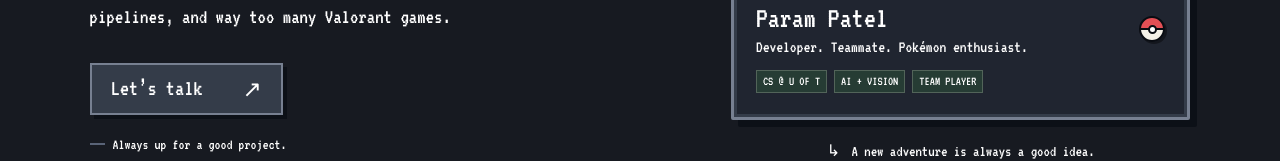
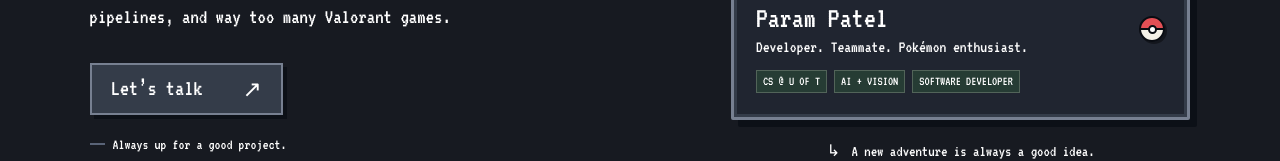
Before and after one commit to ParamPate/Personal-Website, a React (Vite) app: page / in a window 1280 px wide. Shown: the part 554-715 px from the top of the page. Built offline with nearby package versions, Linux system fonts and the light colour scheme.

Commit message:
Update Card Tag

```diff
--- a/src/App.jsx
+++ b/src/App.jsx
@@ -172,7 +172,7 @@ export default function App(){
        <Ball/>
       </div>
       <div className="card-tags">
-       <span>CS @ U OF T</span><span>AI + VISION</span><span>TEAM PLAYER</span>
+       <span>CS @ U OF T</span><span>AI + VISION</span><span>SOFTWARE DEVELOPER</span>
       </div>
      </div>
      <div className="card-footnote"><span aria-hidden="true">↳</span> A new adventure is always a good idea.</div>
```
